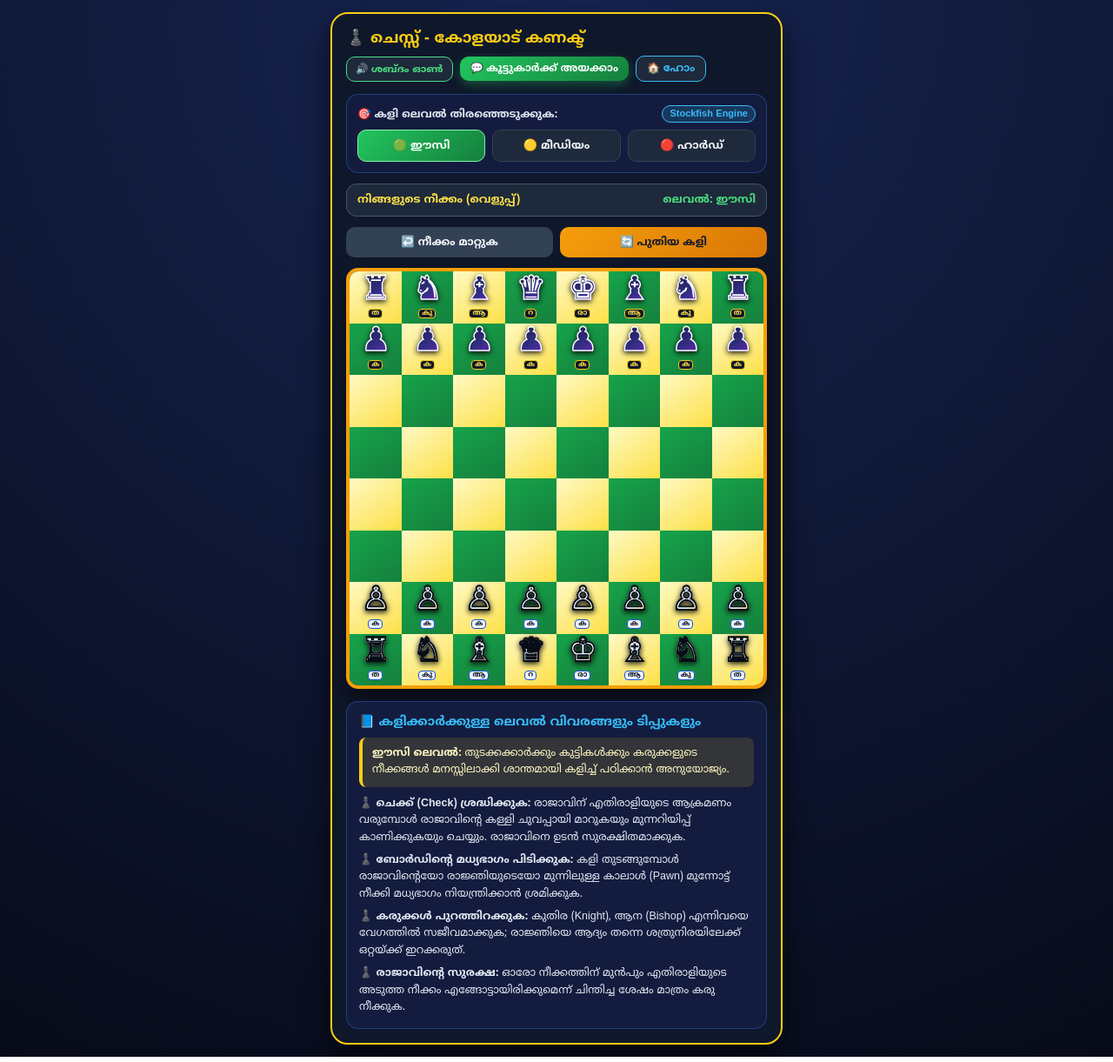
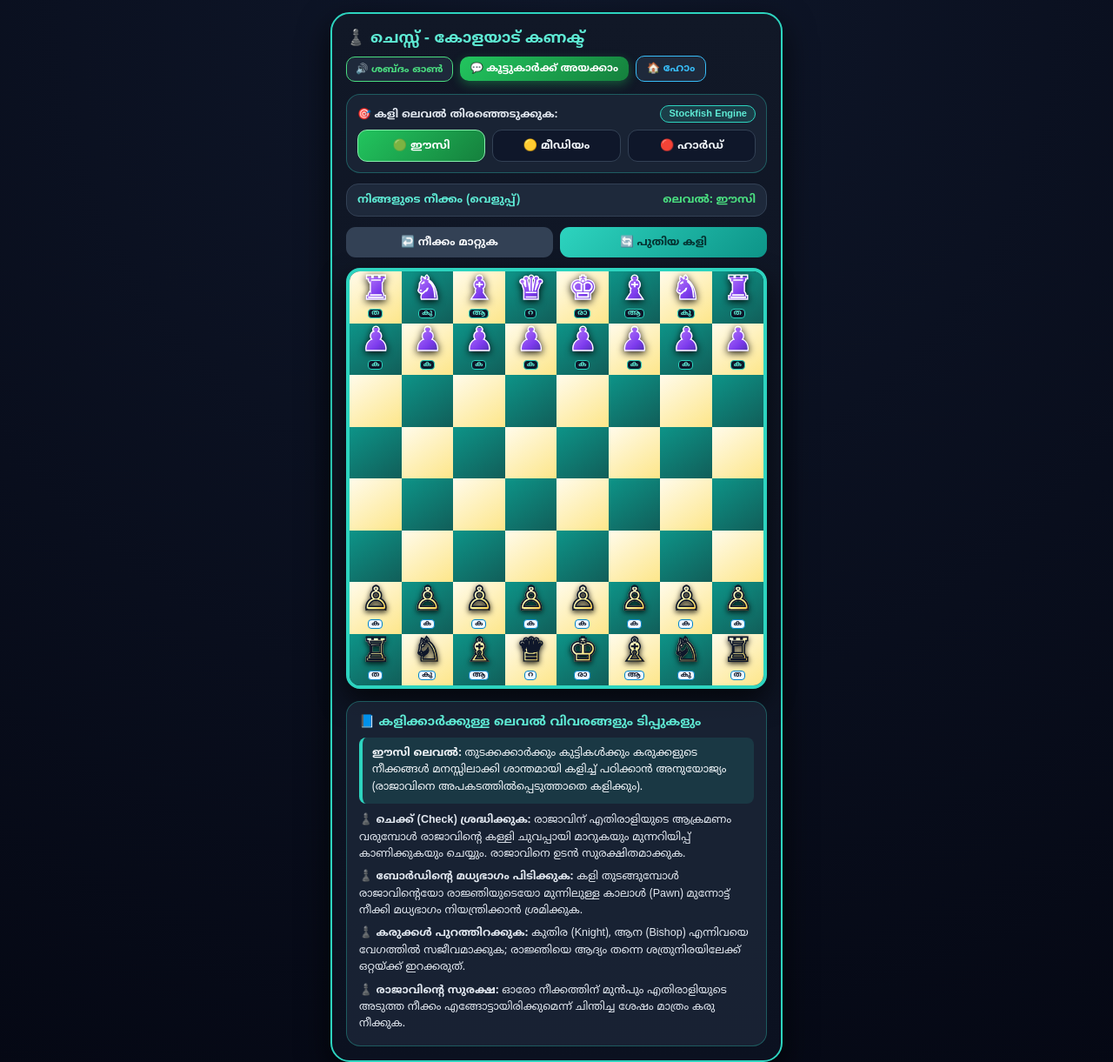
Before and after one commit to kanakotswaraj-lang/kolayad-connect, a plain HTML site: page chess-stockfish.html in a window 1280 px wide. Shown: the whole page at 87% size. Drawn offline with Linux system fonts and the light colour scheme.

Commit message:
Refactor styles for chess application UI
Updated styles for the chess application, including background gradients, button colors, and piece symbols. Enhanced the visual appearance of various UI elements for better user experience.

```diff
--- a/chess-stockfish.html
+++ b/chess-stockfish.html
@@ -8,7 +8,7 @@
     @import url('https://fonts.googleapis.com/css2?family=Noto+Sans+Malayalam:wght@400;600;700;800;900&display=swap');
     * { box-sizing: border-box; margin: 0; padding: 0; font-family: 'Noto Sans Malayalam', sans-serif; }
     body {
-      background: radial-gradient(circle at top, #172554 0%, #070b19 100%);
+      background: radial-gradient(circle at top, #0f172a 0%, #050814 100%);
       color: #f8fafc;
       min-height: 100vh;
       display: flex;
@@ -18,11 +18,11 @@
     .app-wrap {
       width: 100%;
       max-width: 520px;
-      background: #0f172a;
-      border: 2.5px solid #facc15;
-      border-radius: 20px;
+      background: linear-gradient(180deg, #111827 0%, #0b1120 100%);
+      border: 2px solid #2dd4bf;
+      border-radius: 22px;
       padding: 16px;
-      box-shadow: 0 12px 32px rgba(0, 0, 0, 0.65);
+      box-shadow: 0 14px 36px rgba(0, 0, 0, 0.7);
       height: fit-content;
     }
     .top-bar {
@@ -36,7 +36,7 @@
     .page-title {
       font-size: 18px;
       font-weight: 900;
-      color: #facc15;
+      color: #5eead4;
     }
     .nav-actions {
       display: flex;
@@ -80,9 +80,9 @@
 
     /* ലെവൽ സെലക്ടർ (ഈസി / മീഡിയം / ഹാർഡ്) */
     .level-box {
-      background: #131c3f;
-      border: 1.5px solid rgba(59, 130, 246, 0.35);
-      border-radius: 14px;
+      background: rgba(30, 41, 59, 0.72);
+      border: 1.5px solid rgba(45, 212, 191, 0.32);
+      border-radius: 16px;
       padding: 12px;
       margin-bottom: 12px;
     }
@@ -98,10 +98,10 @@
       flex-wrap: wrap;
     }
     .engine-pill {
-      background: rgba(56, 189, 248, 0.16);
-      color: #38bdf8;
-      border: 1px solid #38bdf8;
-      padding: 2px 8px;
+      background: rgba(45, 212, 191, 0.15);
+      color: #5eead4;
+      border: 1px solid #2dd4bf;
+      padding: 2px 9px;
       border-radius: 999px;
       font-size: 11px;
       font-weight: 800;
@@ -113,9 +113,9 @@
     }
     .lvl-btn {
       padding: 9px 6px;
-      border-radius: 10px;
+      border-radius: 11px;
       border: 1.5px solid #334155;
-      background: #1e293b;
+      background: #0f172a;
       color: #f1f5f9;
       font-size: 13px;
       font-weight: 900;
@@ -141,8 +141,8 @@
     /* സ്റ്റാറ്റസ് & ചെക്ക് അലർട്ട് */
     .status-bar {
       background: #1e293b;
-      border: 1.5px solid #475569;
-      border-radius: 12px;
+      border: 1.5px solid #334155;
+      border-radius: 14px;
       padding: 10px 12px;
       margin-bottom: 12px;
       display: flex;
@@ -158,7 +158,7 @@
       border-color: #ef4444;
       box-shadow: 0 0 16px rgba(239, 68, 68, 0.45);
     }
-    .turn-text { color: #fde047; }
+    .turn-text { color: #5eead4; }
     .status-bar.in-check .turn-text {
       color: #fca5a5;
       font-weight: 900;
@@ -172,28 +172,28 @@
     .ctrl-btn {
       flex: 1;
       padding: 9px;
-      border-radius: 10px;
+      border-radius: 11px;
       border: none;
       font-size: 12.5px;
       font-weight: 900;
       cursor: pointer;
     }
     .btn-undo { background: #334155; color: #f8fafc; }
-    .btn-restart { background: linear-gradient(135deg, #f59e0b, #d97706); color: #0f172a; }
+    .btn-restart { background: linear-gradient(135deg, #2dd4bf, #0d9488); color: #042f2e; }
 
-    /* കളർഫുൾ ചെസ്സ് ബോർഡ് */
+    /* പുതിയ ടീൽ & ക്രീം ചെസ്സ് ബോർഡ് */
     .board-wrapper {
       width: 100%;
       aspect-ratio: 1 / 1;
-      border: 4px solid #f59e0b;
-      border-radius: 14px;
+      border: 4px solid #2dd4bf;
+      border-radius: 16px;
       overflow: hidden;
       display: grid;
       grid-template-columns: repeat(8, 1fr);
       grid-template-rows: repeat(8, 1fr);
       margin-bottom: 14px;
       user-select: none;
-      box-shadow: 0 12px 26px rgba(0, 0, 0, 0.6);
+      box-shadow: 0 14px 30px rgba(0, 0, 0, 0.65);
     }
     .square {
       display: flex;
@@ -211,29 +211,29 @@
     }
     .square:active { transform: scale(0.96); }
     .square.light {
-  background: linear-gradient(145deg, #fef9c3, #fde047);
+      background: linear-gradient(145deg, #fffbeb, #fde68a);
     }
     .square.dark {
-  background: linear-gradient(145deg, #16a34a, #15803d);
+      background: linear-gradient(145deg, #0d9488, #115e59);
     }
     .square.selected {
-  outline: 3px solid #2563eb;
+      outline: 3px solid #38bdf8;
       outline-offset: -3px;
-  background: #60a5fa !important;
+      background: #0284c7 !important;
     }
     .square.valid-move::after {
       content: '';
       width: 12px;
       height: 12px;
       border-radius: 50%;
-  background: rgba(37, 99, 235, 0.85);
+      background: rgba(56, 189, 248, 0.9);
       border: 2px solid #ffffff;
       position: absolute;
       bottom: 3px;
       right: 3px;
     }
     .square.last-move {
-  box-shadow: inset 0 0 0 3px #f97316;
+      box-shadow: inset 0 0 0 3px #fbbf24;
     }
     .square.king-in-check {
       background: radial-gradient(circle, #ef4444 35%, #991b1b 100%) !important;
@@ -241,7 +241,12 @@
       outline-offset: -3px;
       animation: checkPulse 0.8s infinite alternate;
     }
+    @keyframes checkPulse {
+      from { box-shadow: inset 0 0 8px #fef08a; }
+      to { box-shadow: inset 0 0 18px #ffffff; }
+    }
 
+    /* ഗ്രേഡിയന്റ് കരുക്കൾ & അടയാളം */
     .piece-symbol {
       font-size: clamp(22px, 6.2vw, 36px);
       font-weight: 900;
@@ -251,16 +256,16 @@
       display: inline-block;
     }
     .piece-symbol.white-piece {
-      background-image: linear-gradient(145deg, #ffffff 0%, #e0f2fe 50%, #fde047 100%);
+      background-image: linear-gradient(135deg, #ffffff 0%, #fef08a 55%, #f59e0b 100%);
       -webkit-text-fill-color: transparent;
-      -webkit-text-stroke: 2px #090d16;
-      filter: drop-shadow(0 2px 3px rgba(0, 0, 0, 0.95));
+      -webkit-text-stroke: 1.7px #0f172a;
+      filter: drop-shadow(0 2px 3px rgba(0, 0, 0, 0.85));
     }
     .piece-symbol.black-piece {
-      background-image: linear-gradient(145deg, #1e1b4b 0%, #312e81 50%, #7e22ce 100%);
+      background-image: linear-gradient(135deg, #c084fc 0%, #7c3aed 55%, #312e81 100%);
       -webkit-text-fill-color: transparent;
-      -webkit-text-stroke: 1.5px #ffffff;
-      filter: drop-shadow(0 2px 3px rgba(0, 0, 0, 0.9));
+      -webkit-text-stroke: 1.4px #ffffff;
+      filter: drop-shadow(0 2px 4px rgba(0, 0, 0, 0.9));
     }
     .piece-tag {
       font-size: 8px;
@@ -273,24 +278,24 @@
 
     /* പഠന ടിപ്പുകൾ സെക്ഷൻ */
     .tips-card {
-      background: #131c3f;
-      border: 1.5px solid rgba(59, 130, 246, 0.35);
-      border-radius: 14px;
+      background: rgba(30, 41, 59, 0.72);
+      border: 1.5px solid rgba(45, 212, 191, 0.32);
+      border-radius: 16px;
       padding: 14px;
     }
     .tips-title {
       font-size: 14.5px;
       font-weight: 900;
-      color: #38bdf8;
+      color: #5eead4;
       margin-bottom: 8px;
     }
     .level-tip-highlight {
-      background: rgba(250, 204, 21, 0.14);
-      border-left: 4px solid #facc15;
+      background: rgba(45, 212, 191, 0.12);
+      border-left: 4px solid #2dd4bf;
       padding: 9px 11px;
       border-radius: 8px;
       font-size: 12.5px;
-      color: #fef9c3;
+      color: #f1f5f9;
       margin-bottom: 10px;
       line-height: 1.55;
     }
@@ -464,21 +469,21 @@
         color: '#4ade80',
         depth: 1,
         skillLevel: 2,
-        guide: '<strong>ഈസി ലെവൽ:</strong> തുടക്കക്കാർക്കും കുട്ടികൾക്കും കരുക്കളുടെ നീക്കങ്ങൾ മനസ്സിലാക്കി ശാന്തമായി കളിച്ച് പഠിക്കാൻ അനുയോജ്യം.'
+        guide: '<strong>ഈസി ലെവൽ:</strong> തുടക്കക്കാർക്കും കുട്ടികൾക്കും കരുക്കളുടെ നീക്കങ്ങൾ മനസ്സിലാക്കി ശാന്തമായി കളിച്ച് പഠിക്കാൻ അനുയോജ്യം (രാജാവിനെ അപകടത്തിൽപ്പെടുത്താതെ കളിക്കും).'
       },
       medium: {
         label: 'മീഡിയം',
         color: '#facc15',
         depth: 2,
         skillLevel: 10,
-        guide: '<strong>മീഡിയം ലെവൽ:</strong> സാധാരണ കളിക്കാർക്ക് നല്ലൊരു വെല്ലുവിളി. കരുക്കൾ സംരക്ഷിക്കാനും കെണികൾ തിരിച്ചറിയാനും സഹായിക്കും.'
+        guide: '<strong>മീഡിയം ലെവൽ:</strong> സാധാരണ കളിക്കാർക്ക് നല്ലൊരു വെല്ലുവിളി. കരുക്കൾ വെട്ടാനും മധ്യഭാഗം പിടിക്കാനും ശ്രമിക്കും.'
       },
       hard: {
         label: 'ഹാർഡ്',
         color: '#f87171',
         depth: 3,
         skillLevel: 20,
-        guide: '<strong>ഹാർഡ് ലെവൽ:</strong> കടുത്ത മത്സരം ഇഷ്ടപ്പെടുന്നവർക്കായി Stockfish കരുത്തുറ്റ നീക്കങ്ങളോടെ കളിക്കും.'
+        guide: '<strong>ഹാർഡ് ലെവൽ:</strong> കടുത്ത മത്സരം ഇഷ്ടപ്പെടുന്നവർക്കായി കരുക്കളുടെ മൂല്യവും സുരക്ഷയും ചെക്കുകളും കണക്കിലെടുത്ത് കരുത്തുറ്റ നീക്കങ്ങൾ എടുക്കും.'
       }
     };
 
@@ -626,6 +631,11 @@
       return all;
     }
 
+    function isSquareAttackedBy(board, targetR, targetC, attackerColor) {
+      const attackerMoves = getAllMovesForColor(board, attackerColor);
+      return attackerMoves.some(m => m.toR === targetR && m.toC === targetC);
+    }
+
     function findKingInCheck(board, kingColor) {
       let kingPos = null;
       for (let r = 0; r < 8; r++) {
@@ -640,8 +650,7 @@
       if (!kingPos) return null;
 
       const enemyColor = kingColor === 'w' ? 'b' : 'w';
-      const enemyMoves = getAllMovesForColor(board, enemyColor);
-      const attacked = enemyMoves.some(m => m.toR === kingPos.r && m.toC === kingPos.c);
+      const attacked = isSquareAttackedBy(board, kingPos.r, kingPos.c, enemyColor);
       return attacked ? kingPos : null;
     }
 
@@ -727,19 +736,47 @@
         return null;
       }
 
+      // രാജാവിനെ ആക്രമിക്കപ്പെടുന്ന കള്ളിയിലേക്ക് ഇറക്കുന്നത് ഒഴിവാക്കുന്നു
+      const safeMoves = moves.filter(m => {
+        const piece = boardState[m.fromR][m.fromC];
+        if (!piece || piece[1] !== 'K') return true;
+        const simBoard = boardState.map(row => [...row]);
+        simBoard[m.toR][m.toC] = piece;
+        simBoard[m.fromR][m.fromC] = null;
+        return !isSquareAttackedBy(simBoard, m.toR, m.toC, 'w');
+      });
+
+      const candidateMoves = safeMoves.length > 0 ? safeMoves : moves;
+
       if (currentLevel === 'easy') {
-        return moves[Math.floor(Math.random() * moves.length)];
+        const nonKingMoves = candidateMoves.filter(m => {
+          const p = boardState[m.fromR][m.fromC];
+          return p && p[1] !== 'K';
+        });
+        const pool = nonKingMoves.length > 0 ? nonKingMoves : candidateMoves;
+        return pool[Math.floor(Math.random() * pool.length)];
       }
 
-      let bestMove = moves[0];
+      let bestMove = candidateMoves[0];
       let bestScore = -Infinity;
 
-      moves.forEach(m => {
+      candidateMoves.forEach(m => {
+        const movingPiece = boardState[m.fromR][m.fromC];
         const target = boardState[m.toR][m.toC];
-        const captureBonus = target ? (PIECE_VALUES[target[1]] || 0) * 2.5 : 0;
-        const centerBonus = (3.5 - Math.abs(3.5 - m.toR)) + (3.5 - Math.abs(3.5 - m.toC));
-        const noise = currentLevel === 'medium' ? Math.random() * 2.5 : Math.random() * 0.4;
-        const score = captureBonus + centerBonus * 0.3 + noise;
+        const captureBonus = target ? (PIECE_VALUES[target[1]] || 0) * (currentLevel === 'hard' ? 4 : 2.5) : 0;
+        const centerBonus = ((3.5 - Math.abs(3.5 - m.toR)) + (3.5 - Math.abs(3.5 - m.toC))) * 0.35;
+
+        const simBoard = boardState.map(row => [...row]);
+        simBoard[m.toR][m.toC] = movingPiece;
+        simBoard[m.fromR][m.fromC] = null;
+
+        const hangingPenalty = isSquareAttackedBy(simBoard, m.toR, m.toC, 'w')
+          ? (PIECE_VALUES[movingPiece[1]] || 1) * (currentLevel === 'hard' ? 2.2 : 1.0)
+          : 0;
+
+        const noise = currentLevel === 'medium' ? Math.random() * 2.2 : Math.random() * 0.25;
+        const score = captureBonus + centerBonus - hangingPenalty + noise;
+
         if (score > bestScore) {
           bestScore = score;
           bestMove = m;
@@ -857,11 +894,11 @@
             if (isWhite) {
               tagSpan.style.background = '#eff6ff';
               tagSpan.style.color = '#0f172a';
-              tagSpan.style.border = '1px solid #1d4ed8';
+              tagSpan.style.border = '1px solid #0284c7';
             } else {
               tagSpan.style.background = '#0f172a';
-              tagSpan.style.color = '#fde047';
-              tagSpan.style.border = '1px solid #facc15';
+              tagSpan.style.color = '#5eead4';
+              tagSpan.style.border = '1px solid #2dd4bf';
             }
 
             sq.appendChild(symSpan);
```
Lines whose indentation alone changed are shown as unchanged.
